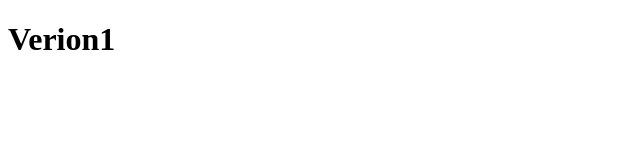
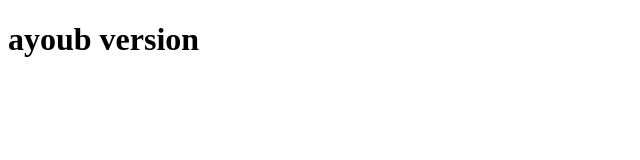
Before and after one commit to lamchachti/M22, a plain HTML site: page index.html in a window 1280 px wide. Shown: the whole page, without its empty margins (0-640 px from the left). Drawn offline with Linux system fonts and the light colour scheme.

Commit message:
change header1 content

```diff
--- a/index.html
+++ b/index.html
@@ -7,6 +7,6 @@
     <title>Document</title>
 </head>
 <body>
-    <h1>Verion1</h1>
+    <h1>ayoub version </h1>
 </body>
 </html>
```
